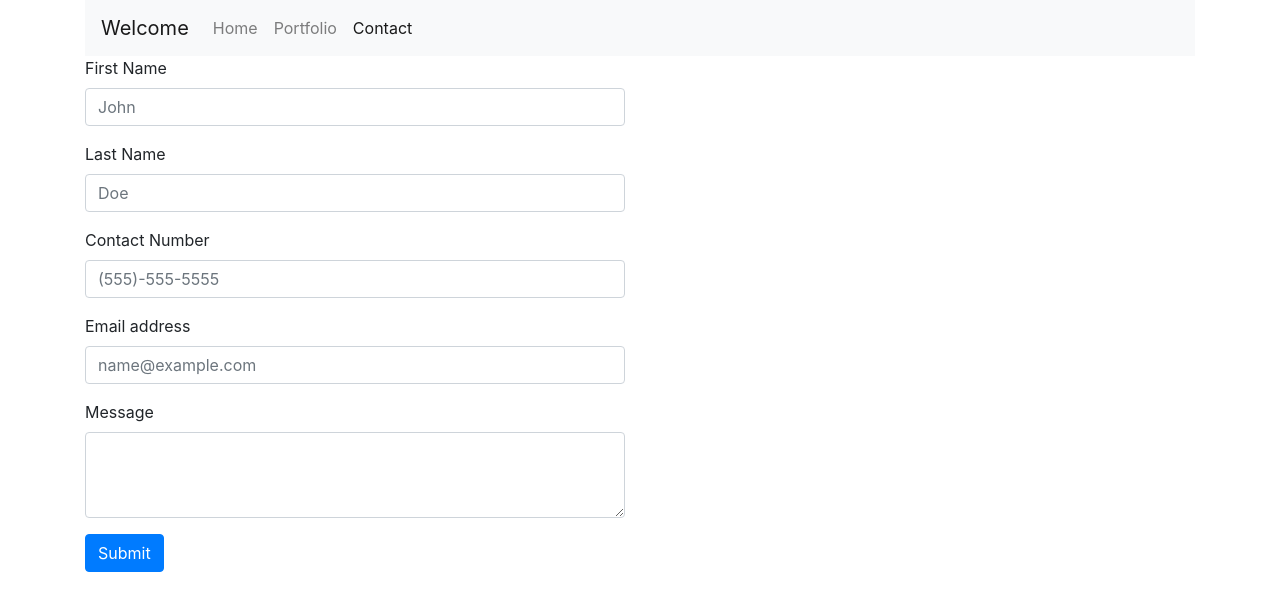
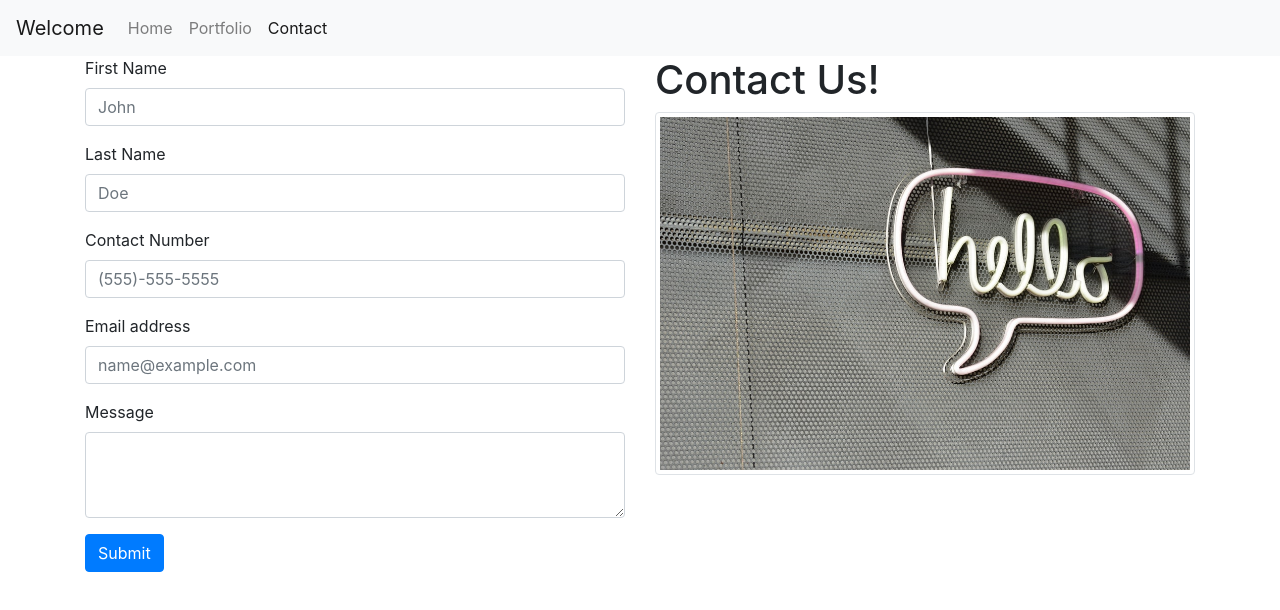
Before and after one commit to ryanwit/homework02_responsiveness_portfolio, a plain HTML site: page contact.html in a window 1280 px wide. Drawn offline with nearby package versions, Linux system fonts and the light colour scheme.

Commit message:
Updated Nav Bar & Contact Page

```diff
--- a/contact.html
+++ b/contact.html
@@ -16,7 +16,6 @@
 
 <body>
 
-  <div class="container">
   <nav class="navbar navbar-expand-lg navbar-light bg-light">
     <a class="navbar-brand" href="#">Welcome</a>
     <button class="navbar-toggler" type="button" data-toggle="collapse" data-target="#navbarNav" aria-controls="navbarNav" aria-expanded="false" aria-label="Toggle navigation">
@@ -33,13 +32,11 @@
         <li class="nav-item active">
           <a class="nav-link" href="contact.html">Contact</a>
         </li>
-          <!-- <li class="nav-item">
-            <a class="nav-link disabled" href="#">Disabled</a>
-          </li> -->
       </ul>
     </div>
   </nav>
 
+  <div class="container">
     <div class="row">
       <div class="col-6">
         <form>
@@ -68,11 +65,14 @@
             <textarea class="form-control" id="exampleFormControlTextarea1" rows="3"></textarea>
           </div>
           <input class="btn btn-primary" type="submit" value="Submit">
+            </button>
+        </form>
+        </div>
+          <div class="col-6">
+            <h1>Contact Us!</h1>
+          <img src="assets/images/hello.jpg" class="img-thumbnail" alt="hello">
+        </div>
 
-            </button>
-
-
-        </form>
       </div>
     </div>
 
```
Also changed, not shown: index.html (+8 -5 lines), portfolio.html (+5 -5 lines), 1 other file. Lines whose indentation alone changed are shown as unchanged.
